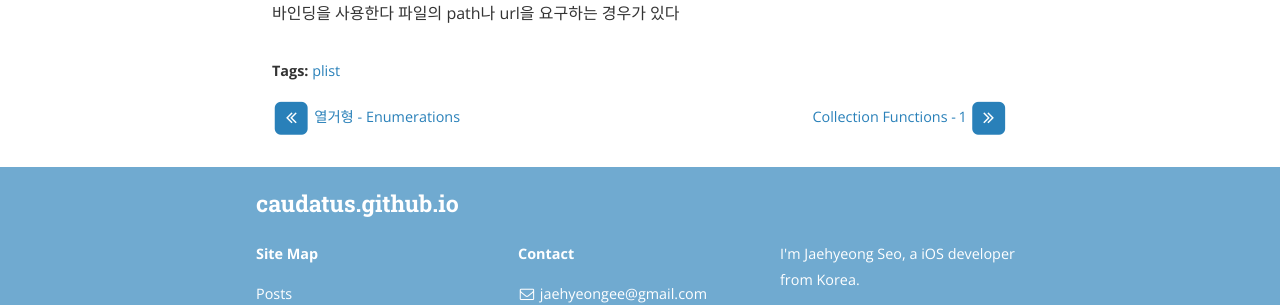
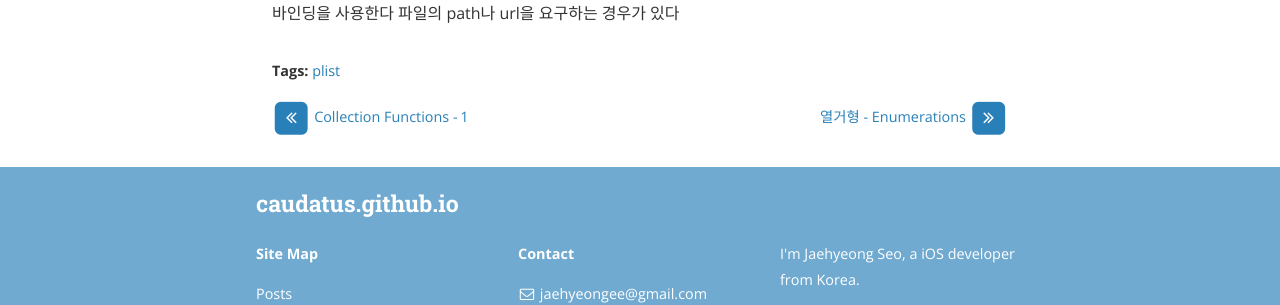
Before and after one commit to 00aney/caudatus.github.io, a Jekyll site: the page built from _posts/2018-02-27-property-list.md, in a window 1280 px wide. Shown: the part 741-1046 px from the top of the page. Built offline with Jekyll 4.4.1, drawn with Linux system fonts in a browser that asks for light colours; nearby versions of some CDN libraries.

Commit message:
update layout

```diff
--- a/_layouts/post.html
+++ b/_layouts/post.html
@@ -45,20 +45,20 @@ layout: default
 {% if site.inter_post_navigation == true %}
 	<section class="post-navigation">
 		<span class="prev-post">
-			{% if page.previous.url %}
-				<a href="{{page.previous.url | prepend: site.baseurl}}">
+			{% if page.next.url %}
+				<a href="{{page.next.url | prepend: site.baseurl}}">
           <span class="fa-stack fa-lg">
             <i class="fa fa-square fa-stack-2x"></i>
             <i class="fa fa-angle-double-left fa-stack-1x fa-inverse"></i>
           </span>
-					<span class="page-number">{{page.previous.title}}</span>
+					<span class="page-number">{{page.next.title}}</span>
 				</a>
 			{% endif %}
 		</span>
     <span class="next-post">
-			{% if page.next.url %}
-				<a href="{{page.next.url | prepend: site.baseurl}}">
-					<span class="page-number">{{page.next.title}}</span>
+      {% if page.previous.url %}
+        <a href="{{page.previous.url | prepend: site.baseurl}}">
+          <span class="page-number">{{page.previous.title}}</span>
           <span class="fa-stack fa-lg">
             <i class="fa fa-square fa-stack-2x"></i>
             <i class="fa fa-angle-double-right fa-stack-1x fa-inverse"></i>
```
Lines whose indentation alone changed are shown as unchanged.
